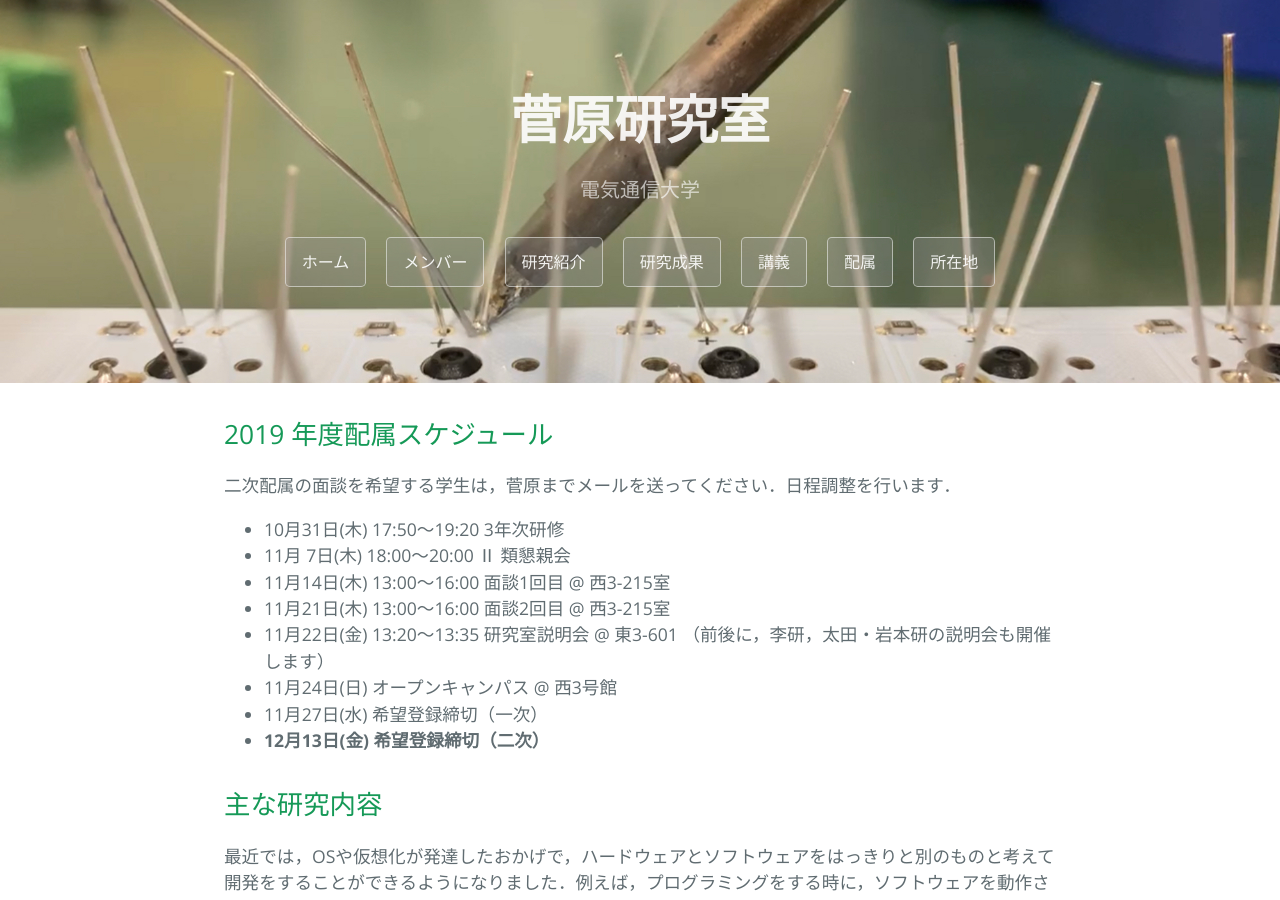
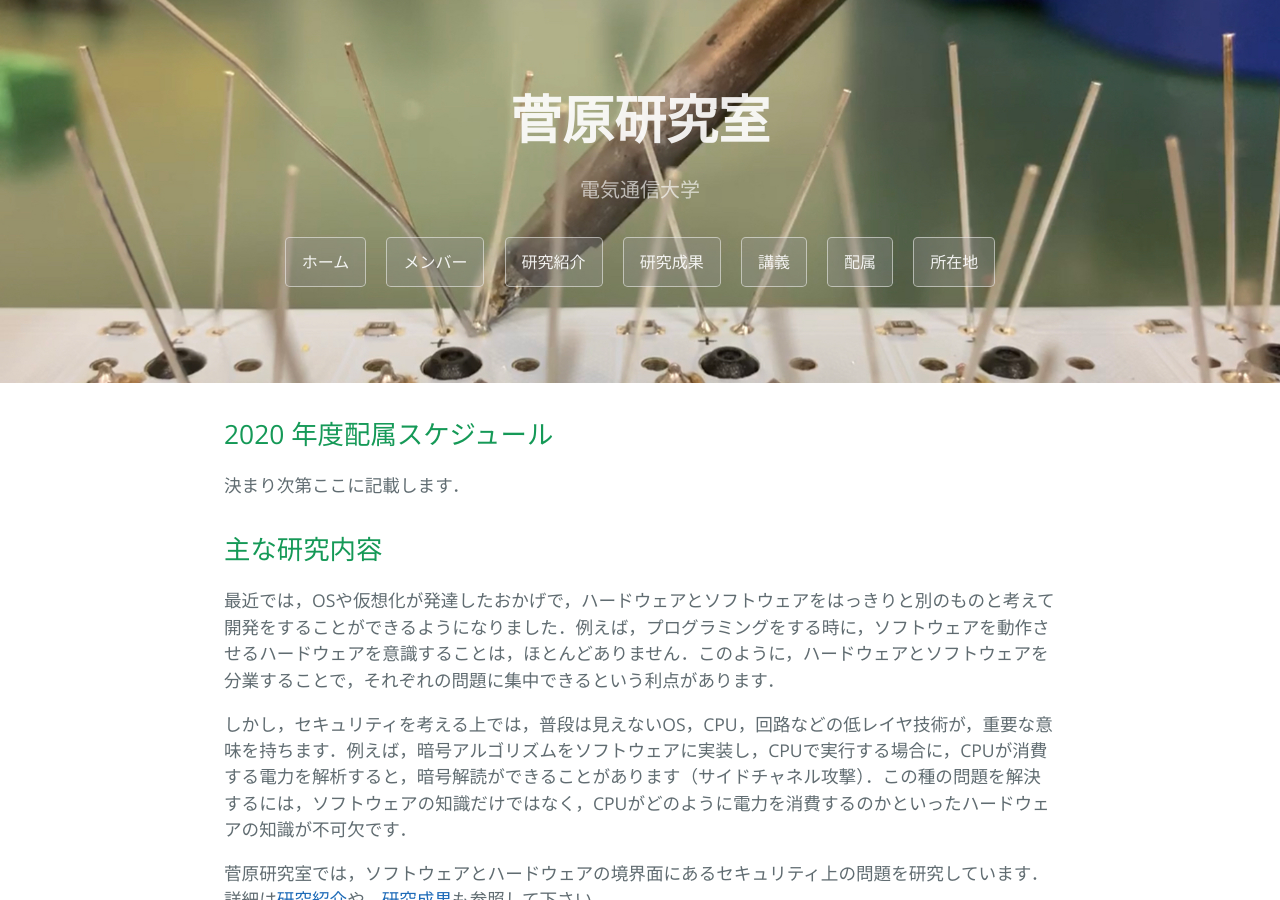
Before and after one commit to sugawara-bbbb/weblab, a Jekyll site: the page built from haizoku.md, in a window 1280 px wide and 900 px high. Built offline with Jekyll 4.4.1, drawn with Linux system fonts in a browser that asks for light colours; our own code applies the rules of GitHub Pages for plain Markdown files.

Commit message:
配属のページを更新した

```diff
--- a/haizoku.md
+++ b/haizoku.md
@@ -2,18 +2,9 @@
 layout: default
 ---
 
-## 2019 年度配属スケジュール
+## 2020 年度配属スケジュール
 
-二次配属の面談を希望する学生は，菅原までメールを送ってください．日程調整を行います．
-
-* 10月31日(木) 17:50〜19:20 3年次研修
-* 11月 7日(木) 18:00〜20:00 Ⅱ 類懇親会
-* 11月14日(木) 13:00〜16:00 面談1回目 @ 西3-215室
-* 11月21日(木) 13:00〜16:00 面談2回目 @ 西3-215室
-* 11月22日(金) 13:20〜13:35 研究室説明会 @ 東3-601 （前後に，李研，太田・岩本研の説明会も開催します）
-* 11月24日(日) オープンキャンパス @ 西3号館
-* 11月27日(水) 希望登録締切（一次）
-* **12月13日(金) 希望登録締切（二次）**
+決まり次第ここに記載します．
 
 ## 主な研究内容
 
```
